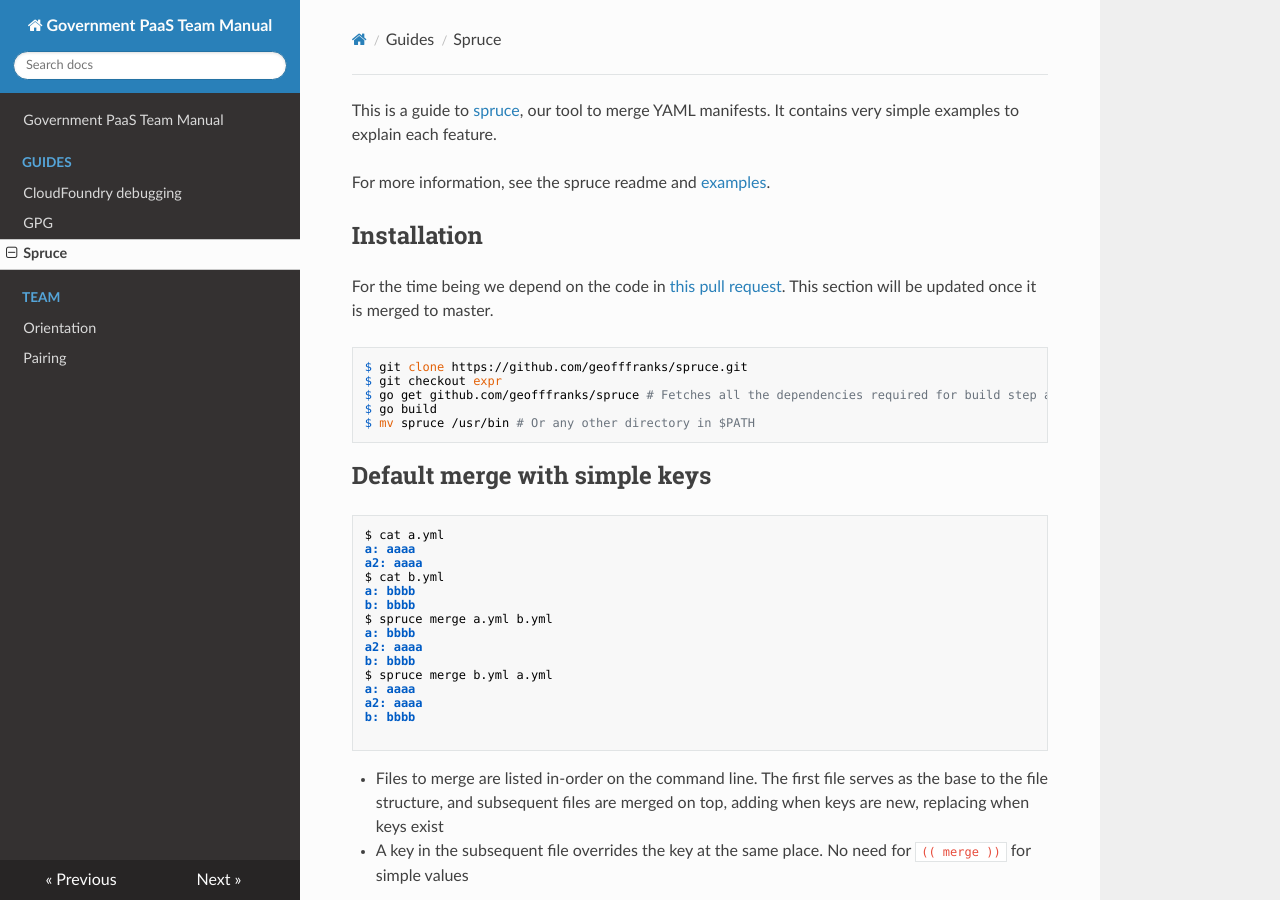
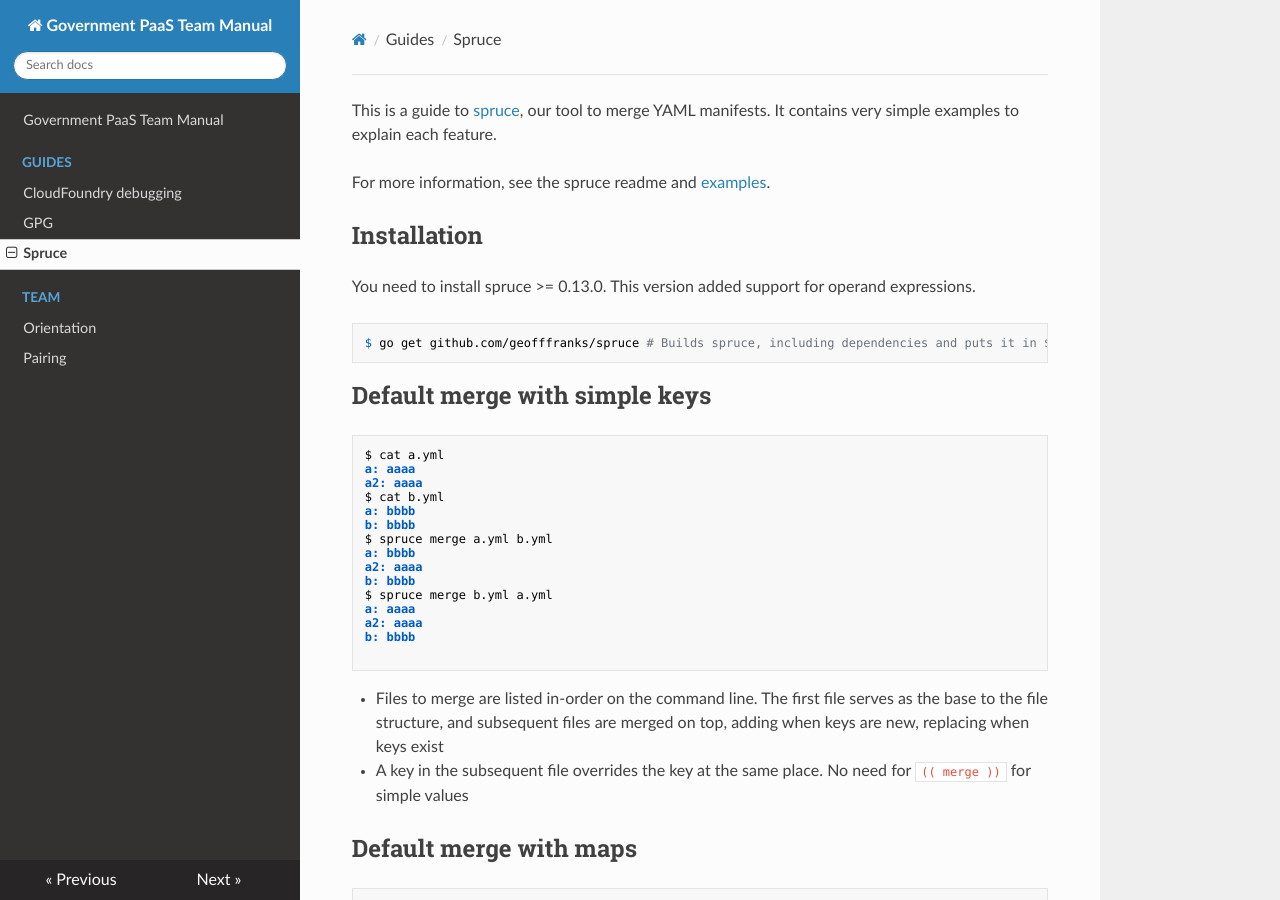
Before and after one commit to alphagov/paas-team-manual, an MkDocs documentation site: the page built from docs/guides/spruce.md, in a window 1280 px wide and 900 px high. Built offline with MkDocs 1.6.1, drawn with Linux system fonts in a browser that asks for light colours; nearby versions of some CDN libraries; some of the changed text lies outside the part shown.

Commit message:
Don't tell people to build from a branch
The operand expression support was merged to master, and was released in
v0.13.0, so we no longer need to build from a branch and can go get the latest
released version.

````diff
--- a/docs/guides/spruce.md
+++ b/docs/guides/spruce.md
@@ -4,14 +4,10 @@ For more information, see the spruce readme and [examples](https://github.com/ge
 
 ## Installation
 
-For the time being we depend on the code in [this pull request](https://github.com/geofffranks/spruce/pull/69). This section will be updated once it is merged to master.
+You need to install spruce >= 0.13.0. This version added support for operand expressions.
 
 ```
-$ git clone https://github.com/geofffranks/spruce.git
-$ git checkout expr
-$ go get github.com/geofffranks/spruce # Fetches all the dependencies required for build step and installs them in $GOPATH
-$ go build
-$ mv spruce /usr/bin # Or any other directory in $PATH
+$ go get github.com/geofffranks/spruce # Builds spruce, including dependencies and puts it in $GOPATH/bin
 ```
 
 ## Default merge with simple keys
@@ -370,8 +366,6 @@ critical_key: critical_value
 ```
 
 ## *OR* operator
-Introduced in PR https://github.com/geofffranks/spruce/pull/69
-Tested successfully, it should be in master soon.
 
 Alows to specify alternate values in the first key is null. Compatible with `grab` and `concat`.
 
````
